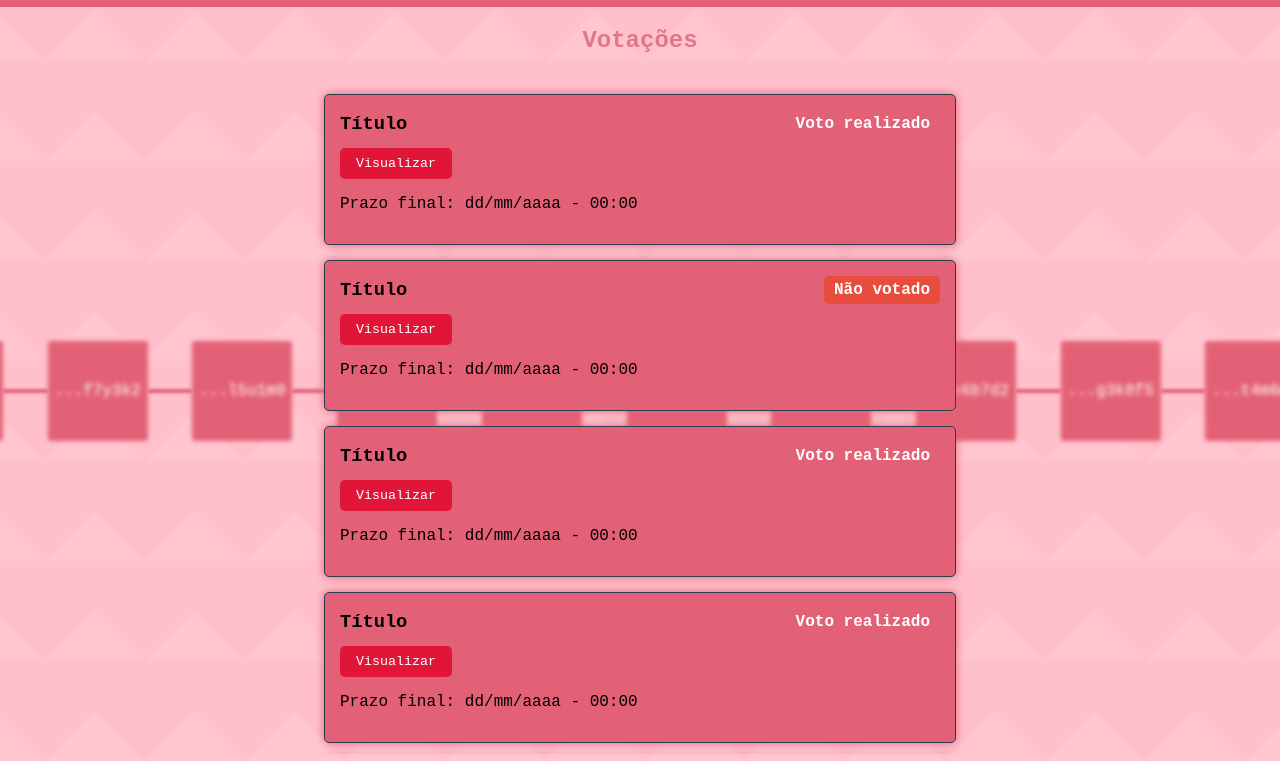
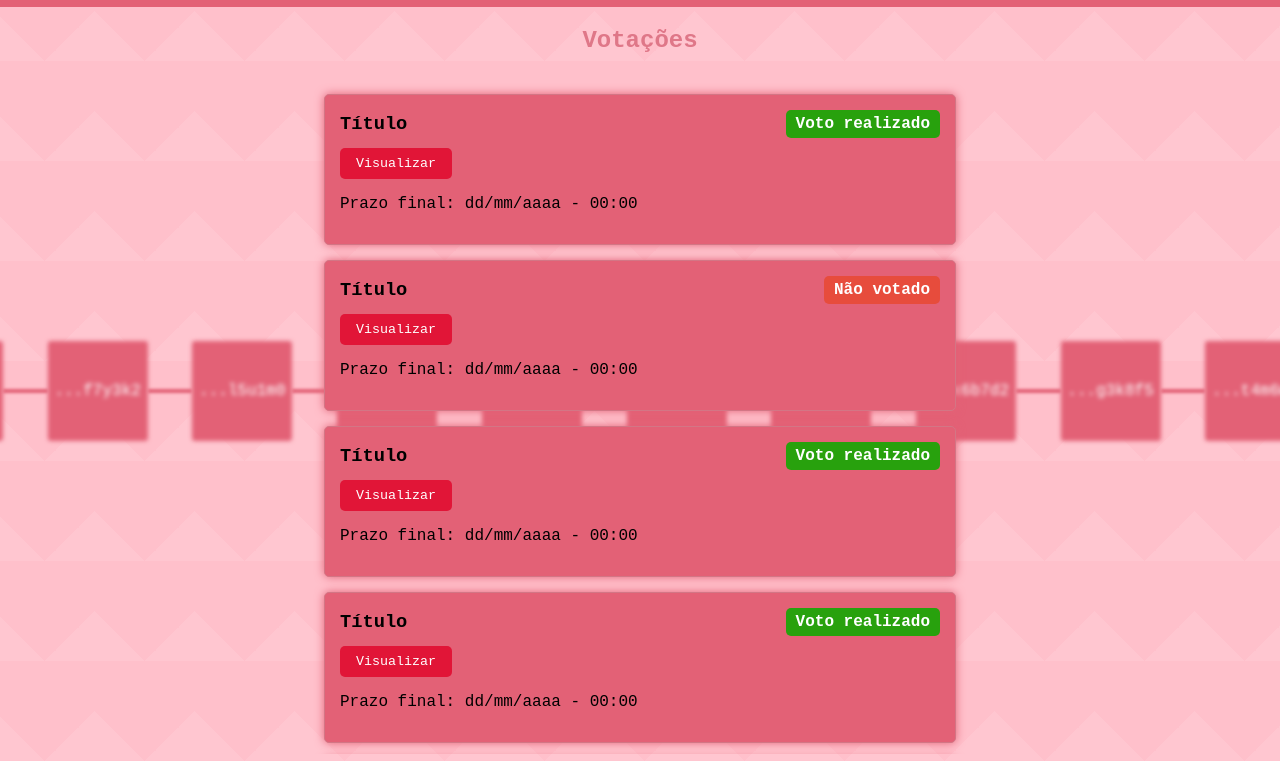
Before and after one commit to software-concorrente-distribuido/aristoteles, a plain HTML site: page src/telas/Votacoes/Votacoes.html in a window 1280 px wide. Shown: the part 39-800 px from the top of the page. Drawn offline with Linux system fonts and the light colour scheme; sample sign-in values are in the browser's storage.

Commit message:
corrigindo cor

```diff
--- a/src/telas/Votacoes/styleVotacoes.css
+++ b/src/telas/Votacoes/styleVotacoes.css
@@ -10,8 +10,8 @@
     --cor-borda-card: rgb(211, 118, 133);
     --cor-sombra-card: rgb(227, 97, 118);
     --cor-status-nao-votado: #E74C3C;
-    --cor-borda-card: #2C3E50;
     --cor-fundo-blockchain: rgb(227, 97, 118);
+    --cor-status-realizado: rgb(40, 161, 13);
 }
 
 @keyframes slow-background-animation {
```
